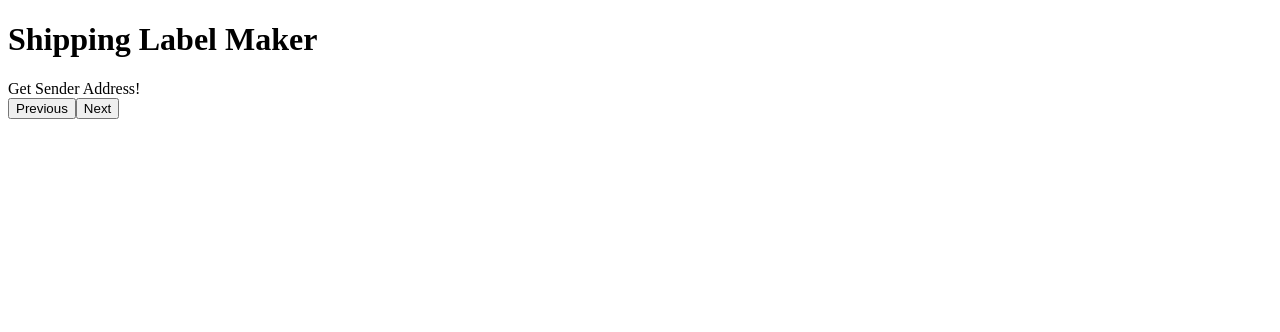
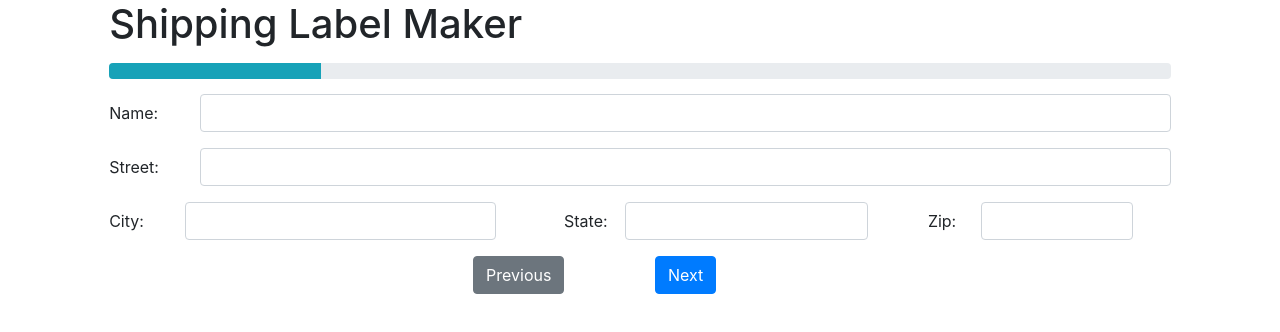
Before and after one commit to Zerali/ShippingLabelMaker, a React (Create React App) app: page / in a window 1280 px wide. Shown: the top 332 px of the page. Built offline with nearby package versions, Linux system fonts and the light colour scheme.

Commit message:
Added Bootstrap
Added bootstrap to the project. Finished fleshing out the get-sender-address form and how it looks using bootstrap Form components. Added a progress bar to wizard.js.

```diff
--- a/package.json
+++ b/package.json
@@ -3,6 +3,7 @@
   "version": "0.1.0",
   "private": true,
   "dependencies": {
+    "bootstrap": "^4.3.1",
     "react": "^16.9.0",
     "react-bootstrap": "^1.0.0-beta.12",
     "react-dom": "^16.9.0",
--- a/src/App.js
+++ b/src/App.js
@@ -1,12 +1,11 @@
 import React from 'react';
 import ShippingLabelMaker from './features/shipping-label-maker/shipping-label-maker';
+import 'bootstrap/dist/css/bootstrap.css';
 
 function App() {
   return (
     <div className="App">
-      <header className="App-header">
-        <ShippingLabelMaker/>
-      </header>
+      <ShippingLabelMaker/>
     </div>
   );
 }
--- a/src/core/components/get-sender-address/get-sender-address.js
+++ b/src/core/components/get-sender-address/get-sender-address.js
@@ -1,10 +1,59 @@
 import React from 'react';
+import { Form, Row, Col } from 'react-bootstrap';
 
 const GetSenderAddress = () => {
   return (
-    <div>
-      Get Sender Address!
-    </div>
+    <Form>
+      <Form.Group as={Row} controlId="formName">
+        <Form.Label column sm="1">
+          Name:
+        </Form.Label>
+        <Col sm="11">
+          <Form.Control />
+        </Col>
+      </Form.Group>
+
+      <Form.Group as={Row} controlId="formStreet">
+        <Form.Label column sm="1">
+          Street:
+        </Form.Label>
+        <Col sm="11">
+          <Form.Control />
+        </Col>
+      </Form.Group>
+      <Row>
+        <Col sm={5}>
+          <Form.Group as={Row} controlId="formCity">
+            <Form.Label column sm="1">
+              City:
+            </Form.Label>
+            <Col sm={{span: 9, offset: 1}}>
+              <Form.Control />
+            </Col>
+          </Form.Group>
+        </Col>
+        <Col sm={4}>
+          <Form.Group as={Row} controlId="formState">
+            <Form.Label column sm="1">
+              State:
+            </Form.Label>
+            <Col sm={{span:9, offset: 1}}>
+              <Form.Control />
+            </Col>
+          </Form.Group>
+        </Col>
+        <Col sm={3}>
+          <Form.Group as={Row} controlId="formZip">
+            <Form.Label column sm="1">
+              Zip:
+            </Form.Label>
+            <Col sm={{span:8, offset: 1}}>
+              <Form.Control />
+            </Col>
+          </Form.Group>
+        </Col>
+      </Row>
+    </Form>
   );
 }
 
--- a/src/core/components/steps/steps.js
+++ b/src/core/components/steps/steps.js
@@ -1,13 +1,23 @@
 import React from 'react';
 import PropTypes from 'prop-types';
-import { Button } from 'react-bootstrap';
+import { Button, Row, Col } from 'react-bootstrap';
 
 const Steps = (props) => {
   return (
     <div>
       {props.children}
-      <Button onClick={() => props.onAction({ type: 'decrement', end: props.end})}>Previous</Button>
-      <Button onClick={() => props.onAction({ type: 'increment', end: props.end})}>Next</Button>
+      <Row>
+        <Col xs={{span: 4, offset: 4}}>
+          <Row>
+            <Col xs={{span: 6}}>
+              <Button variant="secondary" onClick={() => props.onAction({ type: 'decrement', end: props.end})}>Previous</Button>
+            </Col>
+            <Col xs={{span: 6}}>
+              <Button variant="primary" onClick={() => props.onAction({ type: 'increment', end: props.end})}>Next</Button>
+            </Col>
+          </Row>
+        </Col>
+      </Row>
     </div>
   );
 }
--- a/src/core/components/wizard/wizard.js
+++ b/src/core/components/wizard/wizard.js
@@ -1,12 +1,11 @@
 import React, { useReducer } from 'react';
 import PropTypes from 'prop-types';
 import Steps from '../steps/steps';
+import { ProgressBar } from 'react-bootstrap';
 
 const initialState = { step: 1 };
 
 function reducer(state, action) {
-  //console.log(action);
-
   switch (action.type) {
     case 'increment':
       if(state.step > action.end) {
@@ -33,7 +32,7 @@ const Wizard = (props) => {
     end: props.steps.length,
   };
 
-  //console.log(state);
+  const progressNow = Math.ceil((state.step/props.steps.length)*100);
 
   let render;
 
@@ -51,6 +50,7 @@ const Wizard = (props) => {
   return (
     <div>
       {props.header()}
+      <ProgressBar variant="info" now={progressNow} style={{marginTop: 15, marginBottom: 15}}/>
       {render}
     </div>
   );
--- a/src/features/shipping-label-maker/shipping-label-maker.js
+++ b/src/features/shipping-label-maker/shipping-label-maker.js
@@ -5,12 +5,13 @@ import GetReceiverAddress from '../../core/components/get-receiver-address/get-r
 import GetWeight from '../../core/components/get-weight/get-weight';
 import GetShippingOption from '../../core/components/get-shipping-option/get-shipping-option';
 import Confirm from '../../core/components/confirm/confirm';
+import { Row, Col } from 'react-bootstrap';
 
 const props = {
   header: () => { return (
-      <div>
+     <header className="App-header">
         <h1>Shipping Label Maker</h1>
-      </div>
+      </header>
     )
   },
   steps: [ GetSenderAddress, GetReceiverAddress, GetWeight, GetShippingOption, Confirm ],
@@ -20,12 +21,19 @@ const props = {
   }
 };
 
+const WizardContext = React.createContext();
+
 export const ShippingLabelMaker = () => {
-
   return (
-    <div>
-      <Wizard { ...props } />
-    </div>
+    <Row>
+      <Col sm={{span:10, offset: 1}}>
+        <WizardContext.Provider value={{ test: 'data' }} >
+          {/* <WizardContext.Consumer> */}
+            <Wizard { ...props } />
+          {/* </WizardContext.Consumer> */}
+        </WizardContext.Provider>
+      </Col>
+    </Row>
   );
 };
 
--- a/src/index.js
+++ b/src/index.js
@@ -2,4 +2,6 @@ import React from 'react';
 import ReactDOM from 'react-dom';
 import App from './App';
 
+import 'bootstrap/dist/css/bootstrap.min.css';
+
 ReactDOM.render(<App />, document.getElementById('root'));
```
Also changed, not shown: 1 other file (tests, documents, lock files or other folders).
